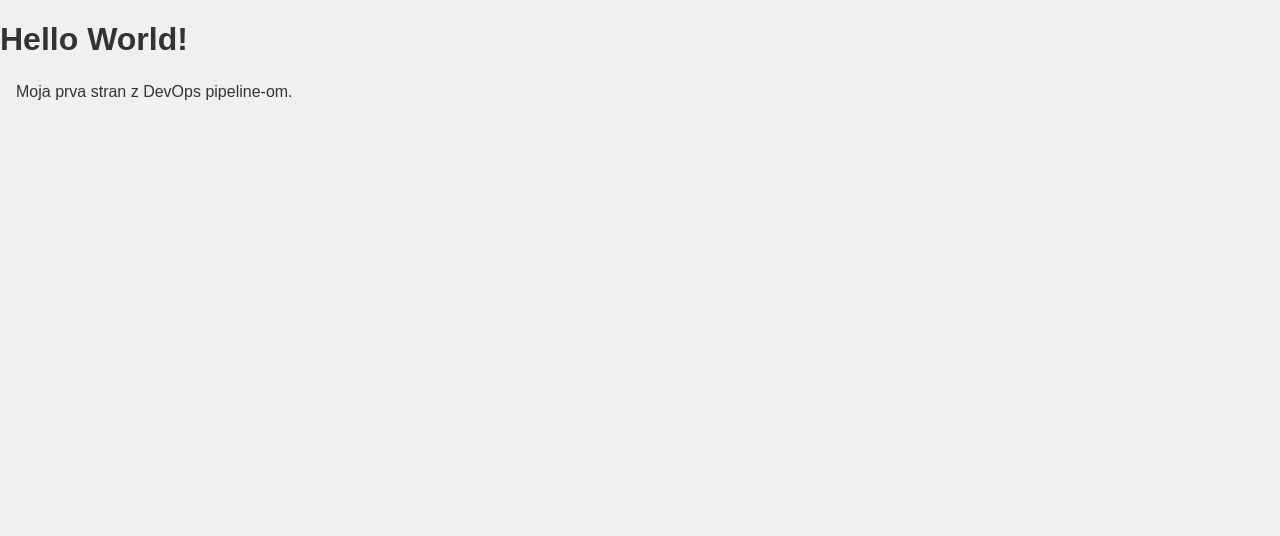
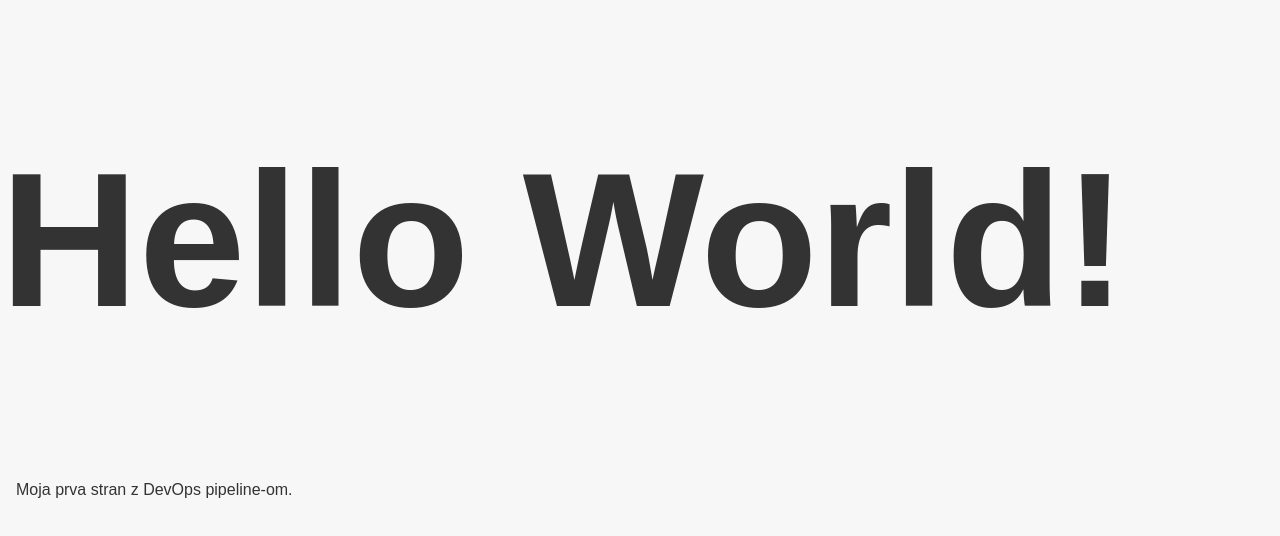
Before and after one commit to ad-testpage/hello-world, a plain HTML site: page index.html in a window 1280 px wide. Drawn offline with Linux system fonts and the light colour scheme.

Commit message:
style.css edited

```diff
--- a/style.css
+++ b/style.css
@@ -1,8 +1,8 @@
 /* style.css */
 body {
     font-family: Arial, sans-serif;
-    background-color: #f0f0f0;
-    color: #333;
+    background-color: #f0f0f07d;
+    color: #333333;
     margin: 0;
     padding: 0;
 }
@@ -15,7 +15,7 @@ header {
 }
 
 h1 {
-    font-size: 2rem;
+    font-size: 12rem;
 }
 
 p {
```
